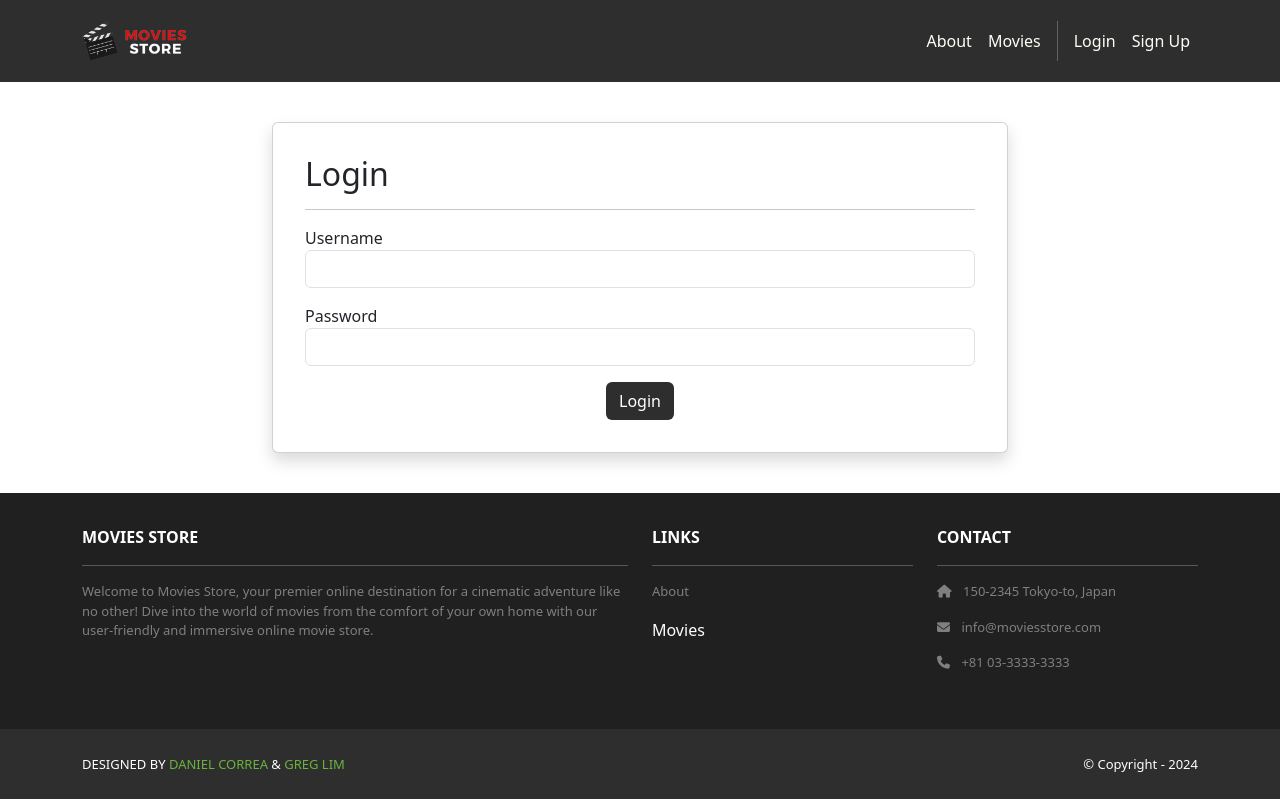
After one commit to nimrathk/GT-Movies-Store, a Django app: template moviesstore/accounts/templates/accounts/login.html in a window 1280 px wide. The commit adds this page. Run offline with Django 5.2, Linux system fonts and the light colour scheme; the template is opened without the code that fills it, so the values that code supplies are empty; some libraries are stand-ins or nearby versions.

Commit message:
Ch8 Commits

```diff
--- /dev/null
+++ b/moviesstore/accounts/templates/accounts/login.html
@@ -0,0 +1,53 @@
+<!DOCTYPE html>
+<html lang="en">
+<head>
+    <meta charset="UTF-8">
+    <title>Title</title>
+</head>
+<body>
+  {% extends 'base.html' %}
+  {% block content %}
+  <div class="p-3 mt-4">
+    <div class="container">
+      <div class="row justify-content-center">
+        <div class="col-md-8">
+          <div class="card shadow p-3 mb-4 rounded">
+            <div class="card-body">
+              <h2>Login</h2>
+              <hr />
+              {% if template_data.error %}
+              <div class="alert alert-danger" role="alert">
+                {{ template_data.error }}
+              </div>
+              {% endif %}
+              <form method="POST">
+                {% csrf_token %}
+                <p>
+                  <label for="username">Username</label>
+                  <input id="username" type="text"
+                         name="username" required
+                         autocomplete="username"
+                         class="form-control">
+                </p>
+                <p>
+                  <label for="password">Password</label>
+                  <input id="password" type="password"
+                         name="password" required
+                         autocomplete="current-password"
+                         class="form-control">
+                </p>
+                <div class="text-center">
+                  <button type="submit"
+                    class="btn bg-dark text-white">Login
+                  </button>
+                </div>
+              </form>
+            </div>
+          </div>
+        </div>
+      </div>
+    </div>
+  </div>
+  {% endblock content %}
+</body>
+</html>
--- a/moviesstore/moviesstore/settings.py
+++ b/moviesstore/moviesstore/settings.py
@@ -39,6 +39,7 @@ INSTALLED_APPS = [
     'django.contrib.staticfiles',
     'home',
     'movies',
+    'accounts',
 ]
 
 MIDDLEWARE = [
--- a/moviesstore/moviesstore/templates/base.html
+++ b/moviesstore/moviesstore/templates/base.html
@@ -26,6 +26,19 @@
           <div class="navbar-nav ms-auto navbar-ml">
             <a class="nav-link" href="{% url 'home.about' %}">About</a>
             <a class="nav-link" href="{% url 'movies.index' %}">Movies</a>
+            <div class="vr bg-white mx-2 d-none
+              d-lg-block"></div>
+            {% if user.is_authenticated %}
+            <a class="nav-link"
+              href="{% url 'accounts.logout' %}">Logout ({{ user.username }})</a>
+            {% else %}
+            <a class="nav-link"
+              href="{% url 'accounts.login' %}">Login</a>
+            <a class="nav-link"
+              href="{% url 'accounts.signup' %}">
+              Sign Up</a>
+            {% endif %}
+            </a>
           </div>
         </div>
       </div>
--- a/moviesstore/moviesstore/urls.py
+++ b/moviesstore/moviesstore/urls.py
@@ -25,6 +25,7 @@ urlpatterns = [
     path('admin/', admin.site.urls),
     path('', include('home.urls')),
     path('movies/', include('movies.urls')),
+    path('accounts/', include('accounts.urls')),
 ]
 
 urlpatterns += static(settings.MEDIA_URL,
```
Also changed, not shown: moviesstore/accounts/forms.py (added, +18 -0 lines), moviesstore/accounts/templates/accounts/signup.html (added, +33 -0 lines), moviesstore/accounts/urls.py (added, +7 -0 lines), moviesstore/db.sqlite3.
